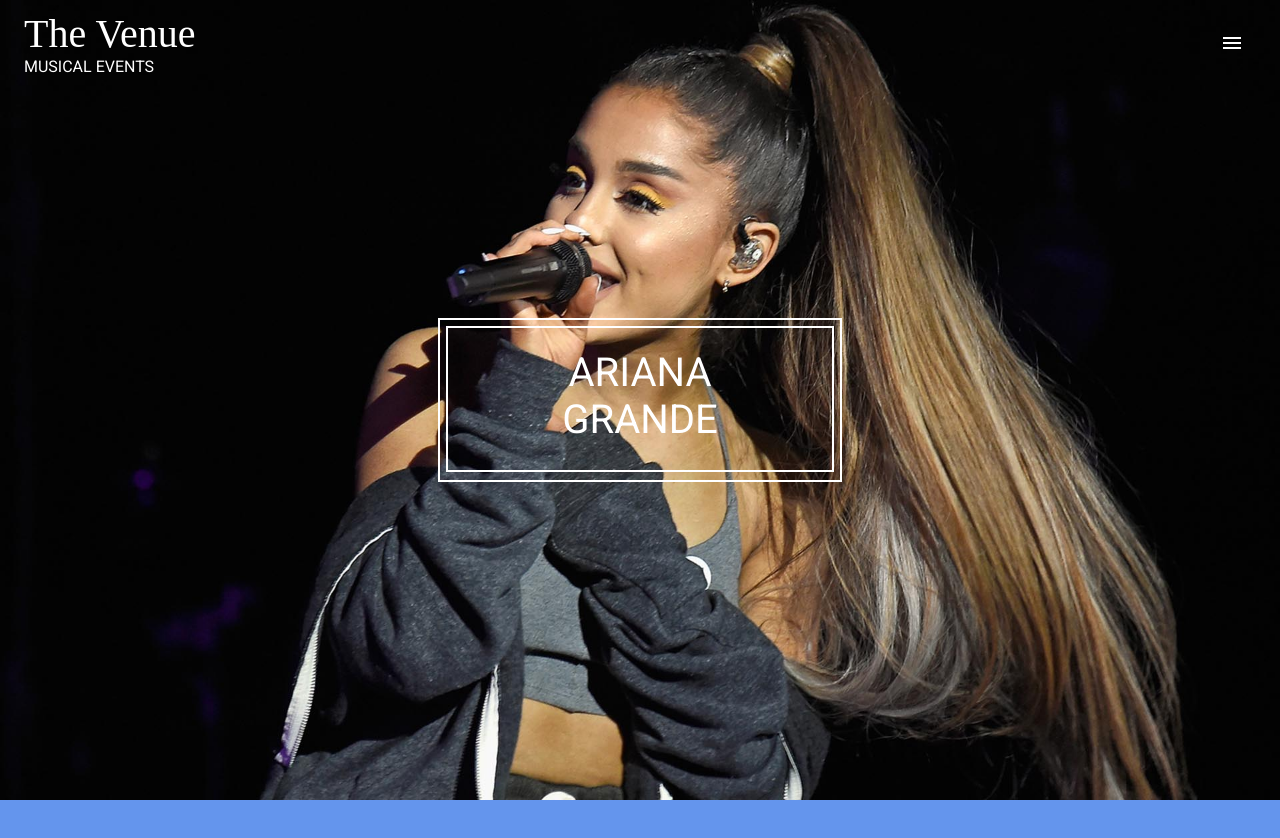
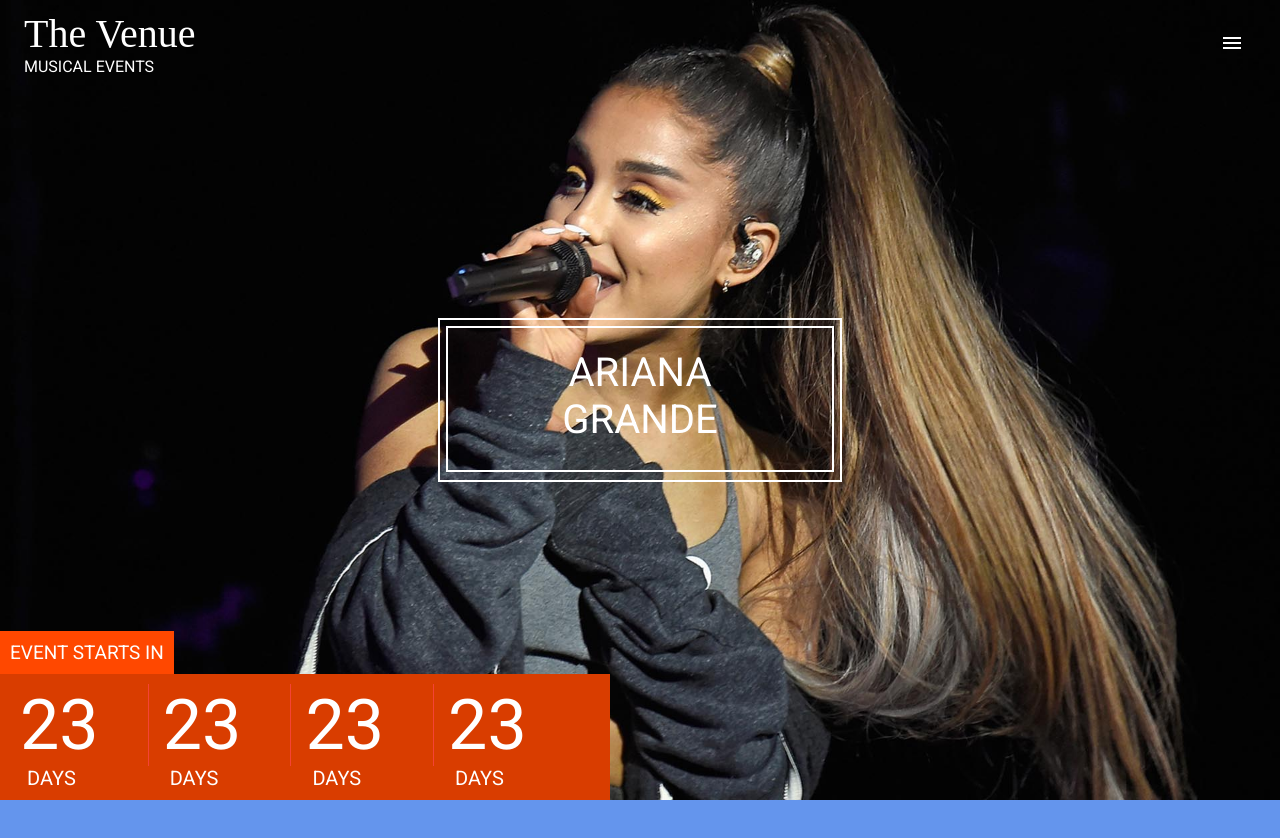
Before and after one commit to torikraju/the_venue, a React (Create React App) app: page / in a window 1280 px wide. Shown: the top 838 px of the page. Built offline with nearby package versions, Linux system fonts and the light colour scheme.

Commit message:
Adding a countdown

```diff
--- /dev/null
+++ b/src/components/countdown/index.js
@@ -0,0 +1,37 @@
+import React, { Component } from 'react';
+import Slide from 'react-reveal/Slide';
+
+export default class extends Component {
+    state = {
+
+    };
+
+    render() {
+      return (
+        <Slide left delay={1000}>
+          <div className="countdown_wrapper">
+            <div className="countdown_top">Event starts in</div>
+            <div className="countdown_bottom">
+              <div className="countdown_item">
+                <div className="countdown_time">23</div>
+                <div className="countdown_tag">Days</div>
+              </div>
+              <div className="countdown_item">
+                <div className="countdown_time">23</div>
+                <div className="countdown_tag">Days</div>
+              </div>
+              <div className="countdown_item">
+                <div className="countdown_time">23</div>
+                <div className="countdown_tag">Days</div>
+              </div>
+              <div className="countdown_item">
+                <div className="countdown_time">23</div>
+                <div className="countdown_tag">Days</div>
+              </div>
+            </div>
+          </div>
+        </Slide>
+
+      );
+    }
+}
--- a/src/components/featured/index.js
+++ b/src/components/featured/index.js
@@ -1,6 +1,7 @@
 import React from 'react';
 
 import Carousel from '../carousel';
+import Countdown from '../countdown';
 
 export default () => {
   return (
@@ -9,6 +10,7 @@ export default () => {
       <div className="artist_name">
         <div className="wrapper">Ariana Grande</div>
       </div>
+      <Countdown />
     </div>
   );
 };
```
